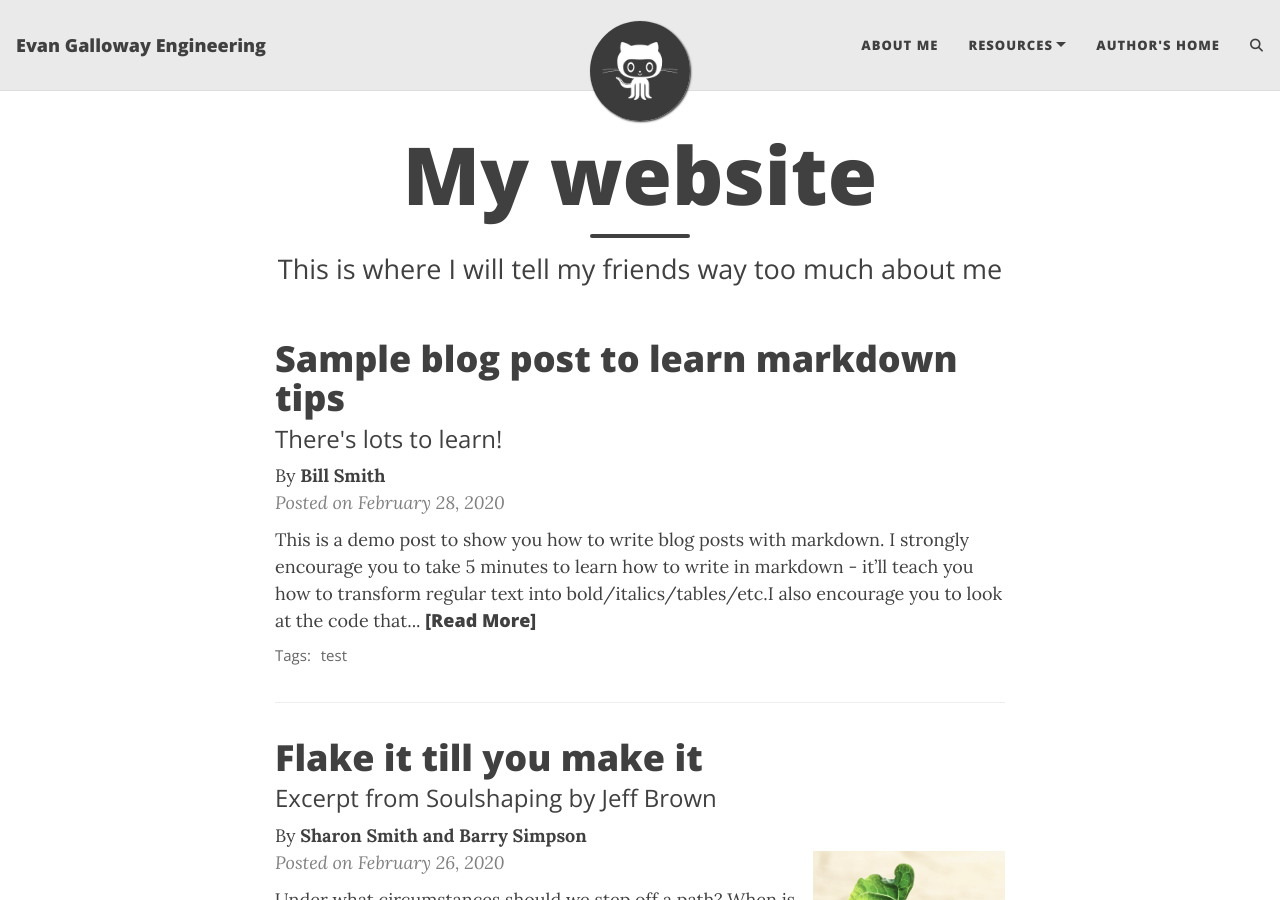
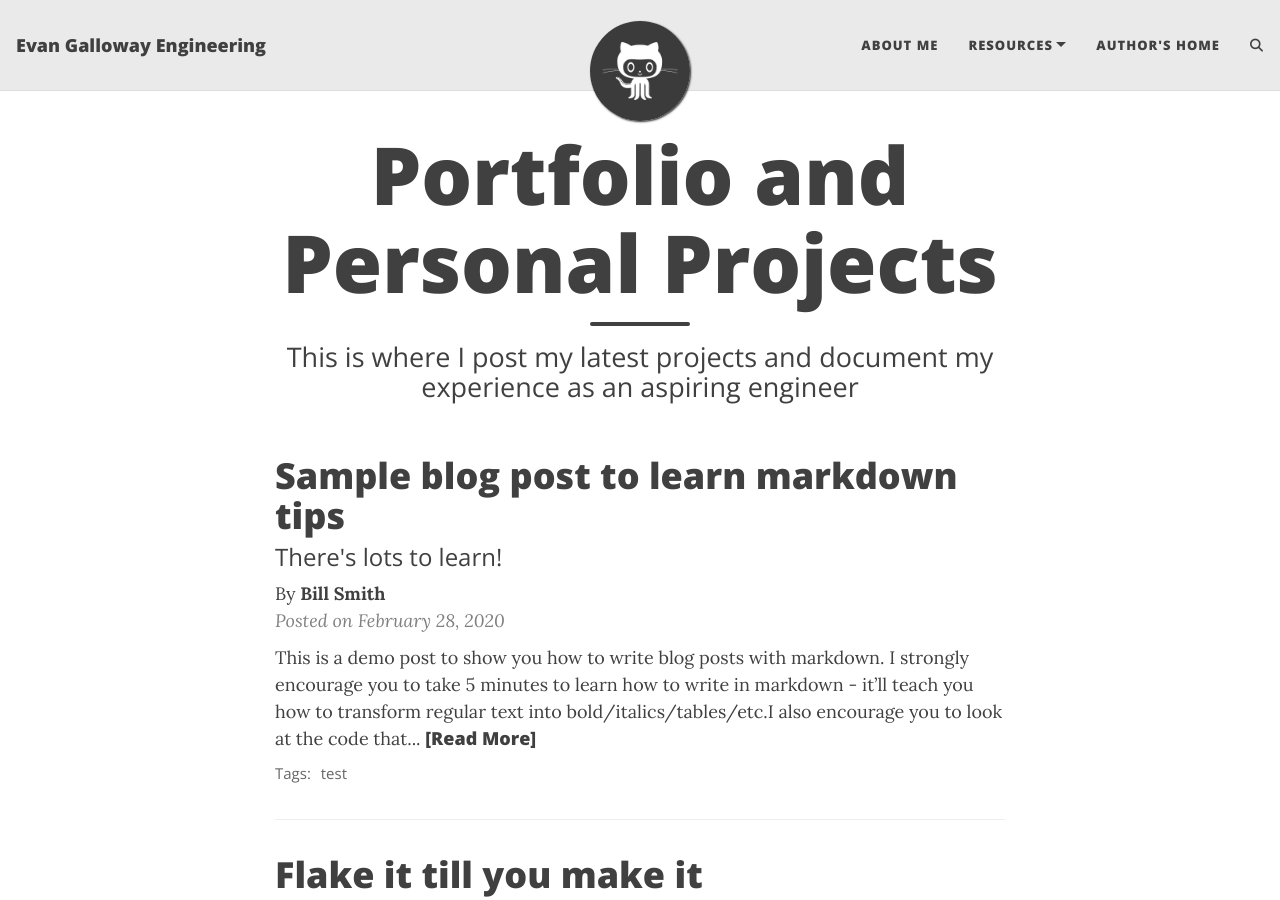
Before and after one commit to gallowayevanengineer/gallowayevanengineer.github.io, a Jekyll site: the page built from index.html, in a window 1280 px wide and 900 px high. Built offline with Jekyll 4.4.1, drawn with Linux system fonts in a browser that asks for light colours; the list of posts is cut into pages by our own code; comment, search, counter and statistics services are not loaded.

Commit message:
Title change & subtitle changeindex.html

```diff
--- a/index.html
+++ b/index.html
@@ -1,5 +1,5 @@
 ---
 layout: home
-title: My website
-subtitle: This is where I will tell my friends way too much about me
+title: Portfolio and Personal Projects
+subtitle: This is where I post my latest projects and document my experience as an aspiring engineer
 ---
```
